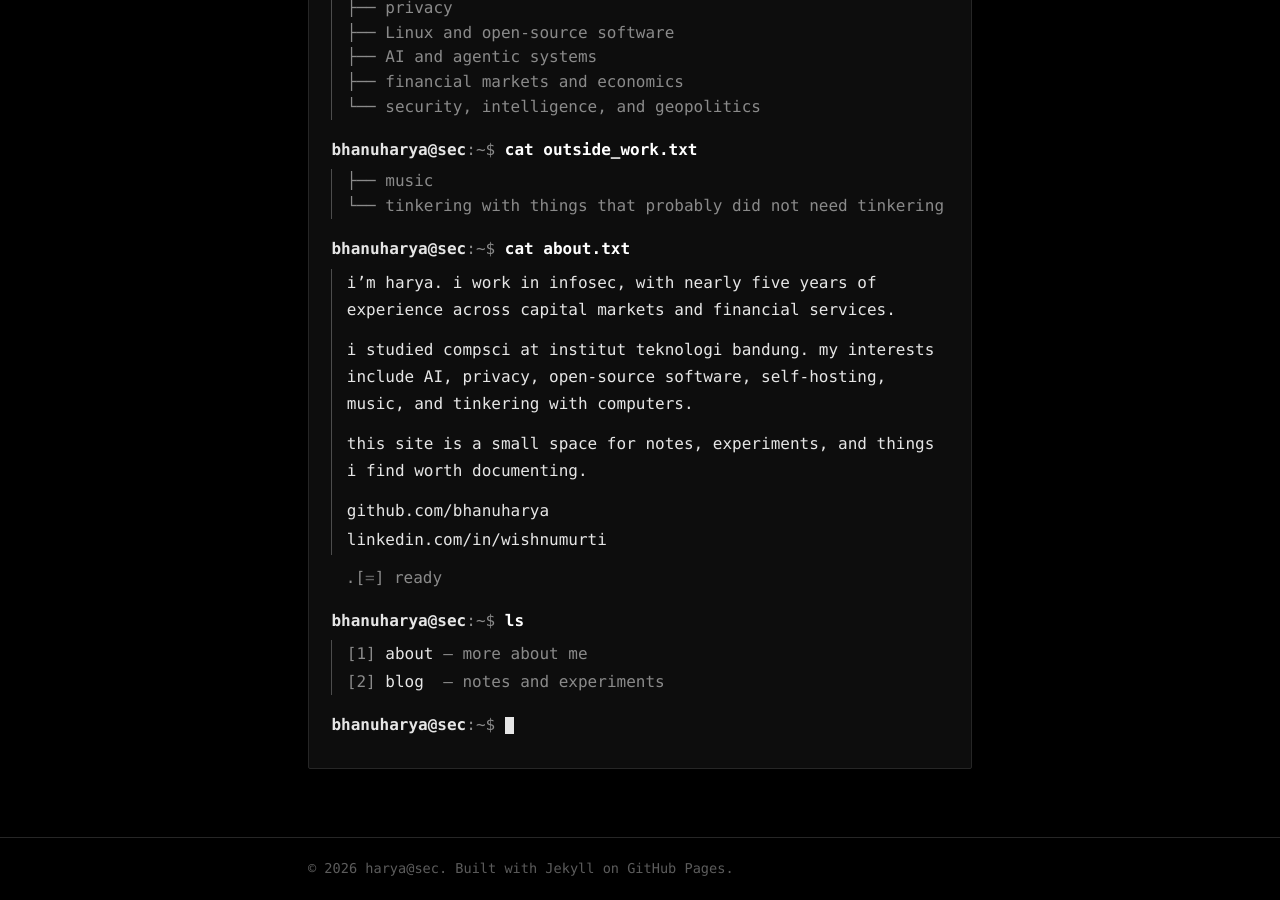
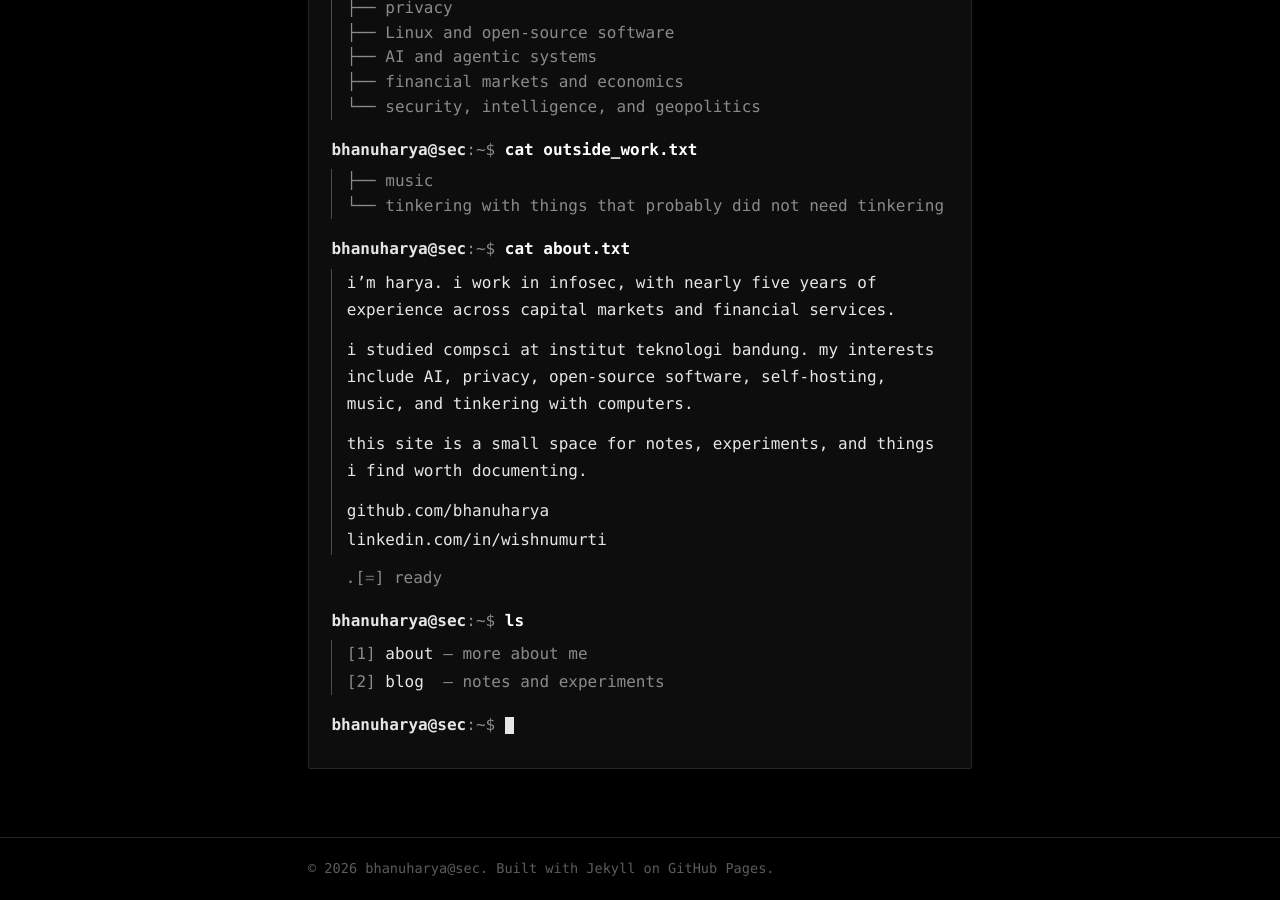
Before and after one commit to bhanuharya/bhanuharya.github.io, a Jekyll site: the page built from index.md, in a window 1280 px wide and 900 px high, scrolled down 606 px. Built offline with Jekyll 4.4.1, drawn with Linux system fonts in a browser that asks for light colours; some of the changed text lies outside the part shown.

Commit message:
Set site title to bhanuharya@sec

```diff
--- a/_config.yml
+++ b/_config.yml
@@ -1,4 +1,4 @@
-title: harya@sec
+title: bhanuharya@sec
 author: harya
 description: >-
   Notes and experiments from Harya — security, systems,
```
